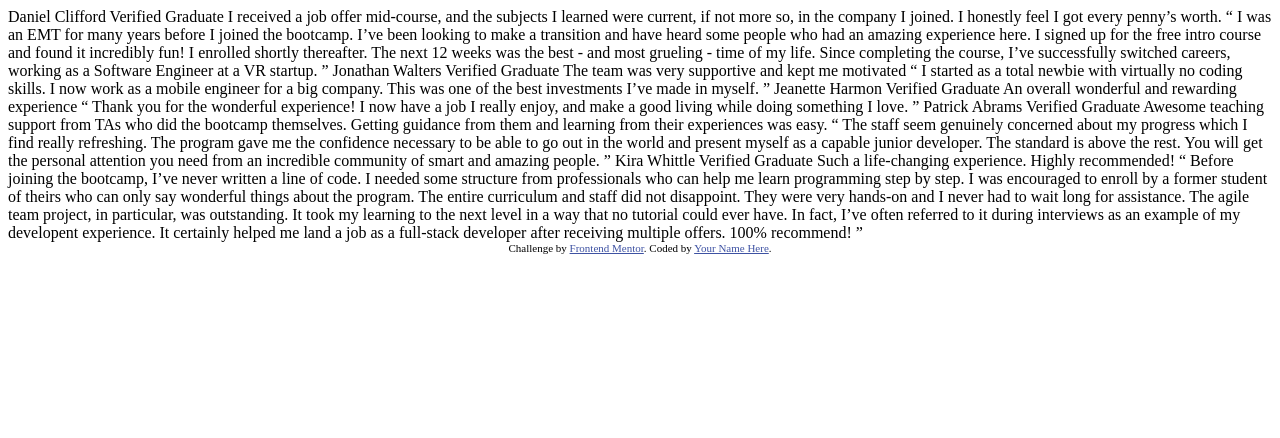
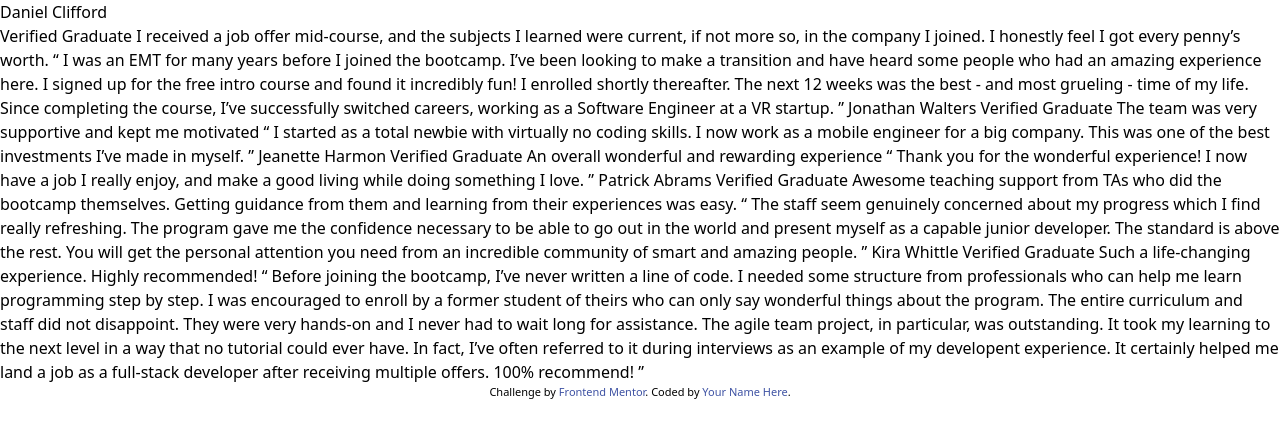
Before and after one commit to sidr467/TestimonialsGridSection---FrontendMentor, a plain HTML site: page index.html in a window 1280 px wide. Drawn offline with Linux system fonts and the light colour scheme.

Commit message:
Installed tailwind

```diff
--- a/index.html
+++ b/index.html
@@ -1,76 +1,74 @@
 <!DOCTYPE html>
 <html lang="en">
   <head>
-  <meta charset="UTF-8">
-  <meta name="viewport" content="width=device-width, initial-scale=1.0"> <!-- displays site properly based on user's device -->
+    <meta charset="UTF-8" />
+    <meta name="viewport" content="width=device-width, initial-scale=1.0" />
+    <!-- displays site properly based on user's device -->
 
-  <link rel="icon" type="image/png" sizes="32x32" href="./images/favicon-32x32.png">
+    <link
+      rel="icon"
+      type="image/png"
+      sizes="32x32"
+      href="./images/favicon-32x32.png"
+    />
 
     <title>Frontend Mentor | [Challenge Name Here]</title>
+    <link href="./output.css" rel="stylesheet" />
 
     <!-- Feel free to remove these styles or customise in your own stylesheet 👍 -->
     <style>
-    .attribution { font-size: 11px; text-align: center; }
-    .attribution a { color: hsl(228, 45%, 44%); }
+      .attribution {
+        font-size: 11px;
+        text-align: center;
+      }
+      .attribution a {
+        color: hsl(228, 45%, 44%);
+      }
     </style>
   </head>
   <body>
-  Daniel Clifford
-  Verified Graduate
+    <h1 class="">Daniel Clifford</h1>
+    Verified Graduate I received a job offer mid-course, and the subjects I
+    learned were current, if not more so, in the company I joined. I honestly
+    feel I got every penny’s worth. “ I was an EMT for many years before I
+    joined the bootcamp. I’ve been looking to make a transition and have heard
+    some people who had an amazing experience here. I signed up for the free
+    intro course and found it incredibly fun! I enrolled shortly thereafter. The
+    next 12 weeks was the best - and most grueling - time of my life. Since
+    completing the course, I’ve successfully switched careers, working as a
+    Software Engineer at a VR startup. ” Jonathan Walters Verified Graduate The
+    team was very supportive and kept me motivated “ I started as a total newbie
+    with virtually no coding skills. I now work as a mobile engineer for a big
+    company. This was one of the best investments I’ve made in myself. ”
+    Jeanette Harmon Verified Graduate An overall wonderful and rewarding
+    experience “ Thank you for the wonderful experience! I now have a job I
+    really enjoy, and make a good living while doing something I love. ” Patrick
+    Abrams Verified Graduate Awesome teaching support from TAs who did the
+    bootcamp themselves. Getting guidance from them and learning from their
+    experiences was easy. “ The staff seem genuinely concerned about my progress
+    which I find really refreshing. The program gave me the confidence necessary
+    to be able to go out in the world and present myself as a capable junior
+    developer. The standard is above the rest. You will get the personal
+    attention you need from an incredible community of smart and amazing people.
+    ” Kira Whittle Verified Graduate Such a life-changing experience. Highly
+    recommended! “ Before joining the bootcamp, I’ve never written a line of
+    code. I needed some structure from professionals who can help me learn
+    programming step by step. I was encouraged to enroll by a former student of
+    theirs who can only say wonderful things about the program. The entire
+    curriculum and staff did not disappoint. They were very hands-on and I never
+    had to wait long for assistance. The agile team project, in particular, was
+    outstanding. It took my learning to the next level in a way that no tutorial
+    could ever have. In fact, I’ve often referred to it during interviews as an
+    example of my developent experience. It certainly helped me land a job as a
+    full-stack developer after receiving multiple offers. 100% recommend! ”
 
-  I received a job offer mid-course, and the subjects I learned were current, if not more so,
-  in the company I joined. I honestly feel I got every penny’s worth.
-
-  “ I was an EMT for many years before I joined the bootcamp. I’ve been looking to make a
-  transition and have heard some people who had an amazing experience here. I signed up
-  for the free intro course and found it incredibly fun! I enrolled shortly thereafter.
-  The next 12 weeks was the best - and most grueling - time of my life. Since completing
-  the course, I’ve successfully switched careers, working as a Software Engineer at a VR startup. ”
-
-  Jonathan Walters
-  Verified Graduate
-
-  The team was very supportive and kept me motivated
-
-  “ I started as a total newbie with virtually no coding skills. I now work as a mobile engineer
-  for a big company. This was one of the best investments I’ve made in myself. ”
-
-  Jeanette Harmon
-  Verified Graduate
-
-  An overall wonderful and rewarding experience
-
-  “ Thank you for the wonderful experience! I now have a job I really enjoy, and make a good living
-  while doing something I love. ”
-
-  Patrick Abrams
-  Verified Graduate
-
-  Awesome teaching support from TAs who did the bootcamp themselves. Getting guidance from them and
-  learning from their experiences was easy.
-
-  “ The staff seem genuinely concerned about my progress which I find really refreshing. The program
-  gave me the confidence necessary to be able to go out in the world and present myself as a capable
-  junior developer. The standard is above the rest. You will get the personal attention you need from
-  an incredible community of smart and amazing people. ”
-
-  Kira Whittle
-  Verified Graduate
-
-  Such a life-changing experience. Highly recommended!
-
-  “ Before joining the bootcamp, I’ve never written a line of code. I needed some structure from
-  professionals who can help me learn programming step by step. I was encouraged to enroll by a former
-  student of theirs who can only say wonderful things about the program. The entire curriculum and staff
-  did not disappoint. They were very hands-on and I never had to wait long for assistance. The agile team
-  project, in particular, was outstanding. It took my learning to the next level in a way that no tutorial
-  could ever have. In fact, I’ve often referred to it during interviews as an example of my developent
-  experience. It certainly helped me land a job as a full-stack developer after receiving multiple offers.
-  100% recommend! ”
-
+    <foooter>
       <div class="attribution">
-    Challenge by <a href="https://www.frontendmentor.io?ref=challenge" target="_blank">Frontend Mentor</a>.
-    Coded by <a href="#">Your Name Here</a>.
+        Challenge by
+        <a href="https://www.frontendmentor.io?ref=challenge" target="_blank"
+          >Frontend Mentor</a
+        >. Coded by <a href="#">Your Name Here</a>.
       </div>
+    </foooter>
   </body>
 </html>
--- /dev/null
+++ b/style.css
@@ -0,0 +1,3 @@
+@tailwind base;
+@tailwind components;
+@tailwind utilities;
--- /dev/null
+++ b/tailwind.config.js
@@ -0,0 +1,8 @@
+/** @type {import('tailwindcss').Config} */
+module.exports = {
+  content: ["/*.{html,js}"],
+  theme: {
+    extend: {},
+  },
+  plugins: [],
+}
```
Also changed, not shown: output.css (added), styls.css (deleted). Lines whose indentation alone changed are shown as unchanged.
